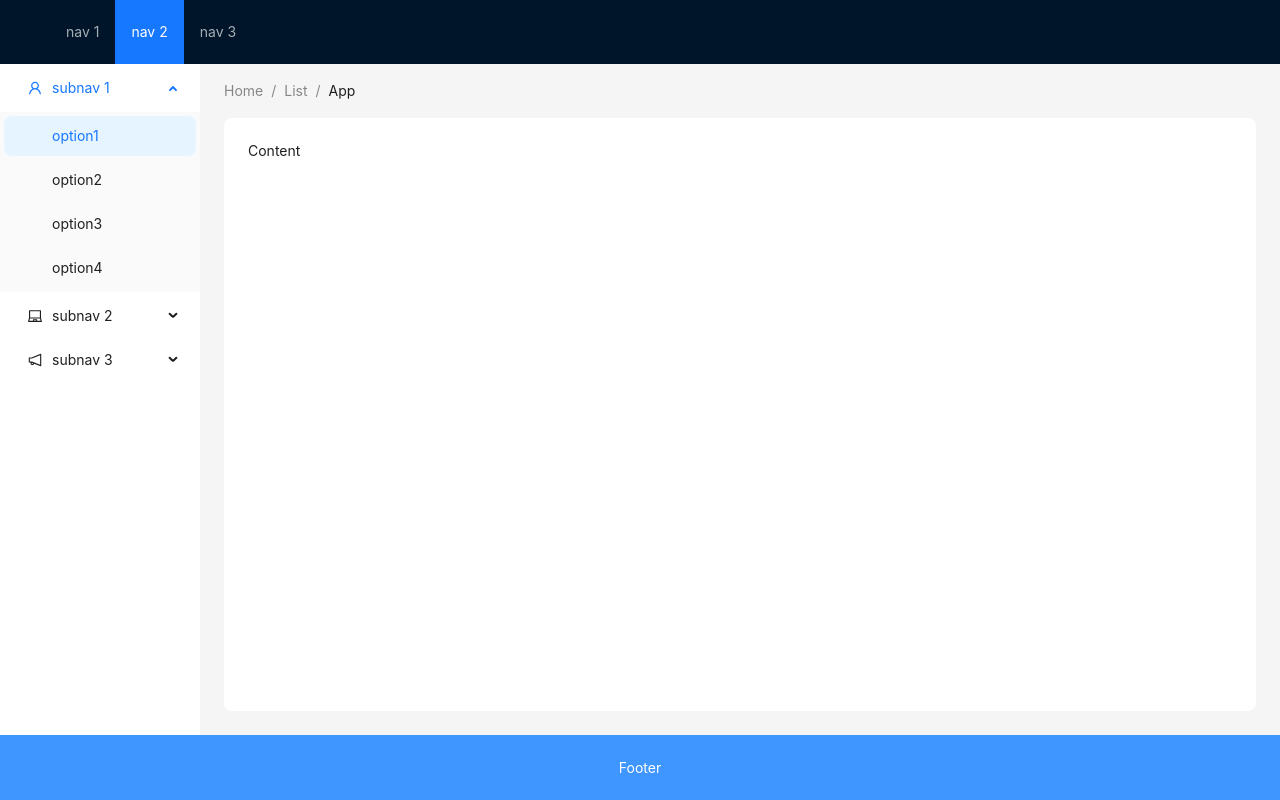
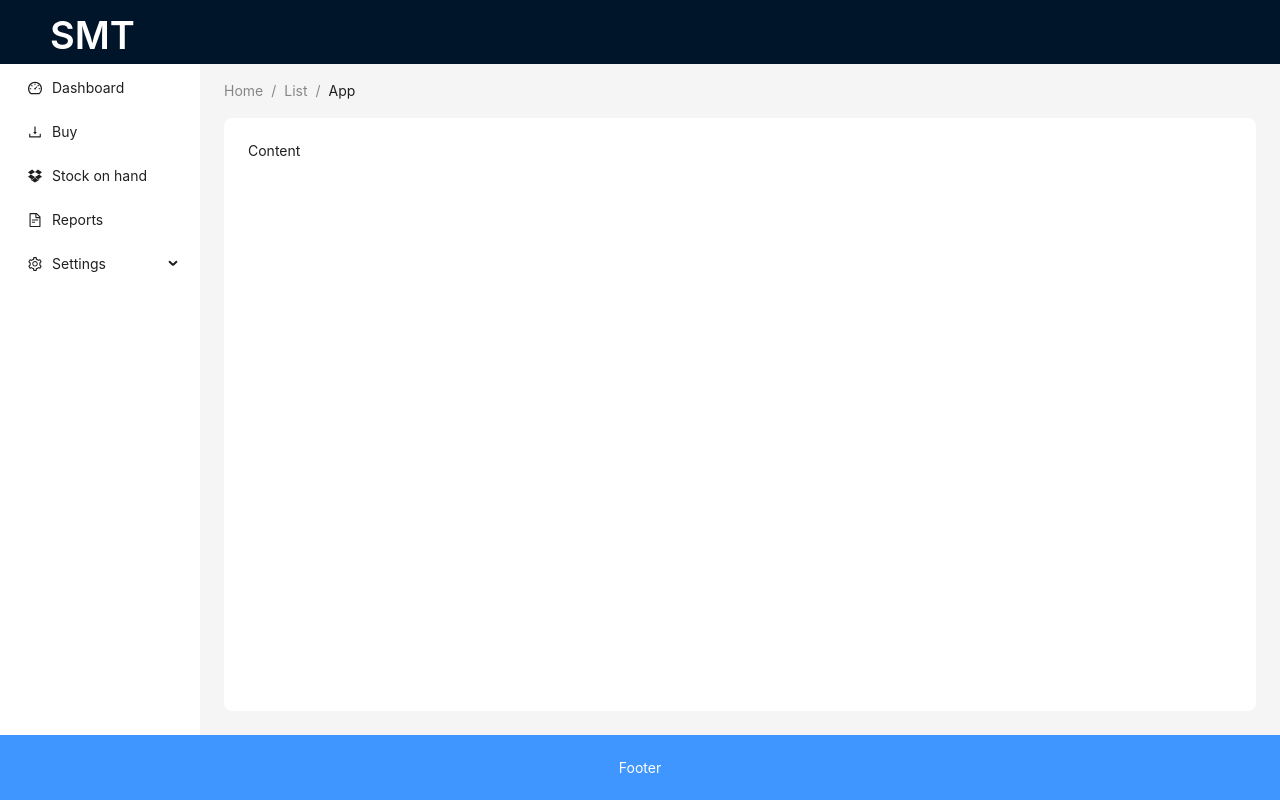
Before and after one commit to v4mpc/smt-ui, a React (Vite) app: page / in a window 1280 px wide. Built offline with nearby package versions, Linux system fonts and the light colour scheme.

Commit message:
added menus

```diff
--- a/src/components/AppLayout.jsx
+++ b/src/components/AppLayout.jsx
@@ -1,10 +1,17 @@
 import React from "react";
 import {
+  DashboardOutlined,
+  DownloadOutlined,
+  DropboxOutlined,
+  FileTextOutlined,
   LaptopOutlined,
   NotificationOutlined,
+  SettingOutlined,
   UserOutlined,
 } from "@ant-design/icons";
-import { Breadcrumb, Layout, Menu, theme } from "antd";
+import { Breadcrumb, Layout, Menu, theme, Typography } from "antd";
+
+const { Title } = Typography;
 
 const footerStyle = {
   textAlign: "center",
@@ -12,15 +19,8 @@ const footerStyle = {
   backgroundColor: "#4096ff",
 };
 const { Header, Content, Sider, Footer } = Layout;
-const items = new Array(3).fill(null).map((_, index) => ({
-  key: String(index + 1),
-  label: `nav ${index + 1}`,
-}));
-const items1 = ["1", "2", "3"].map((key) => ({
-  key,
-  label: `nav ${key}`,
-}));
-const items2 = [UserOutlined, LaptopOutlined, NotificationOutlined].map(
+
+const items3 = [UserOutlined, LaptopOutlined, NotificationOutlined].map(
   (icon, index) => {
     const key = String(index + 1);
     return {
@@ -37,6 +37,25 @@ const items2 = [UserOutlined, LaptopOutlined, NotificationOutlined].map(
     };
   },
 );
+
+const items2 = [
+  { key: "dashboard", icon: <DashboardOutlined />, label: "Dashboard" },
+  { key: "buy", icon: <DownloadOutlined />, label: "Buy" },
+  { key: "soh", icon: <DropboxOutlined />, label: "Stock on hand" },
+  { key: "reports", icon: <FileTextOutlined />, label: "Reports" },
+  {
+    key: "settings",
+    icon: <SettingOutlined />,
+    label: "Settings",
+    children: [
+      { key: "general", label: "General" },
+      { key: "units", label: "Units" },
+      { key: "products", label: "Products" },
+      { key: "roles", label: "Roles" },
+      { key: "users", label: "Users" },
+    ],
+  },
+];
 const AppLayout = () => {
   const {
     token: { colorBgContainer, borderRadiusLG },
@@ -53,17 +72,7 @@ const AppLayout = () => {
           alignItems: "center",
         }}
       >
-        <div className="demo-logo" />
-        <Menu
-          theme="dark"
-          mode="horizontal"
-          defaultSelectedKeys={["2"]}
-          items={items}
-          style={{
-            flex: 1,
-            minWidth: 0,
-          }}
-        />
+        <Title style={{ color: "#fff" }}>SMT</Title>
       </Header>
       <Layout>
         <Sider
```
